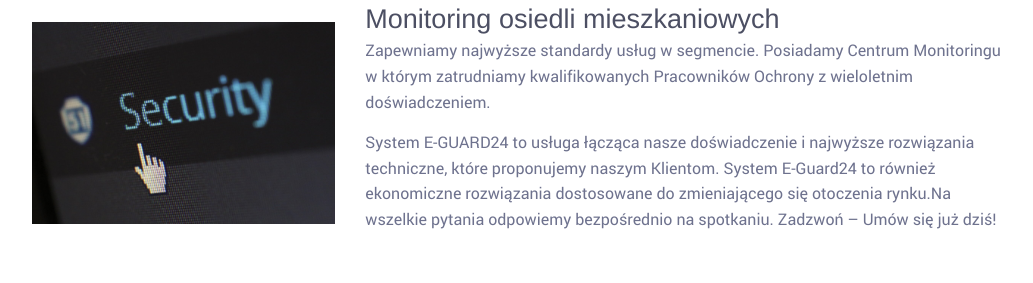
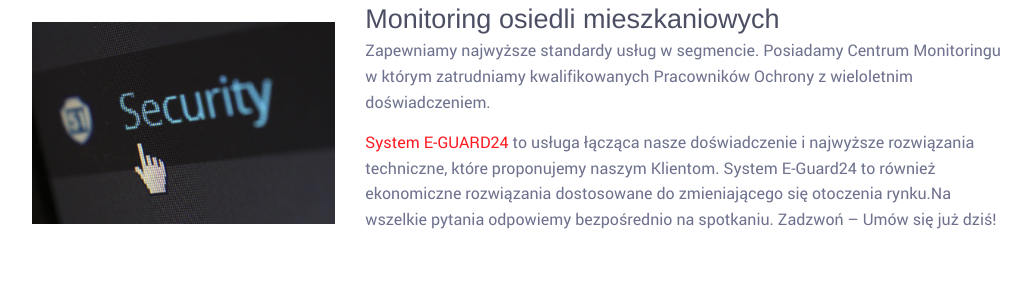
Before and after one commit to gromen/sagita, a website: page app/index.html in a window 1280 px wide. Shown: the part 3180-3463 px from the top of the page, without its empty margins (123-1156 px from the left). Drawn offline with nearby package versions, Linux system fonts and the light colour scheme; files that its build step writes are made by us from their sources.

Commit message:
add link

```diff
--- a/app/index.html
+++ b/app/index.html
@@ -204,7 +204,7 @@
               <div class="small-12 medium-8 columns">
                 <h3 class="small-text-left">Monitoring osiedli mieszkaniowych</h3>
                 <p>Zapewniamy najwyższe standardy usług w segmencie. Posiadamy Centrum Monitoringu w którym zatrudniamy kwalifikowanych Pracowników Ochrony z wieloletnim doświadczeniem.</p>
-                <p>System E-GUARD24 to usługa łącząca nasze doświadczenie i najwyższe rozwiązania techniczne, które proponujemy naszym Klientom. System E-Guard24 to również ekonomiczne rozwiązania dostosowane do zmieniającego się otoczenia rynku.Na wszelkie pytania odpowiemy bezpośrednio na spotkaniu. Zadzwoń – Umów się już dziś!</p>
+                <p><a href="//www.e-guard24.pl">System E-GUARD24</a> to usługa łącząca nasze doświadczenie i najwyższe rozwiązania techniczne, które proponujemy naszym Klientom. System E-Guard24 to również ekonomiczne rozwiązania dostosowane do zmieniającego się otoczenia rynku.Na wszelkie pytania odpowiemy bezpośrednio na spotkaniu. Zadzwoń – Umów się już dziś!</p>
               </div>
             </div>
 
```
